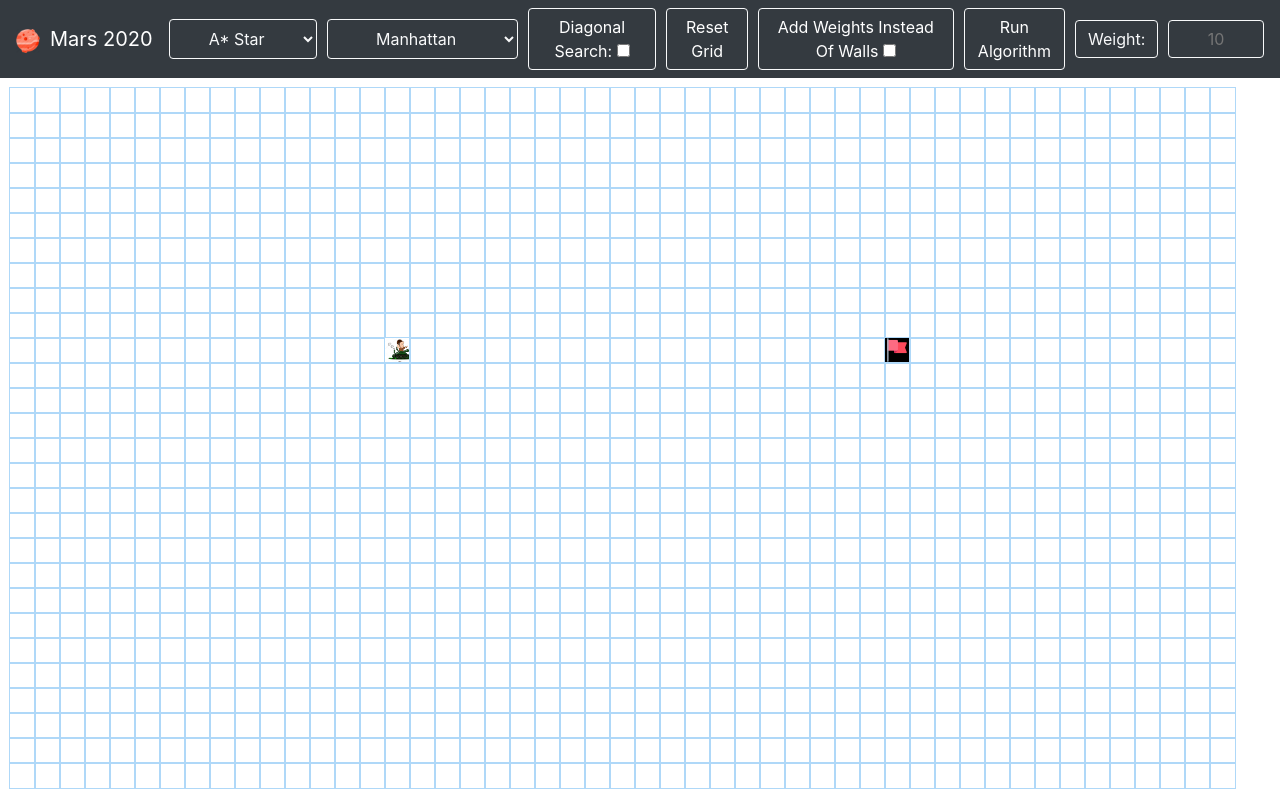
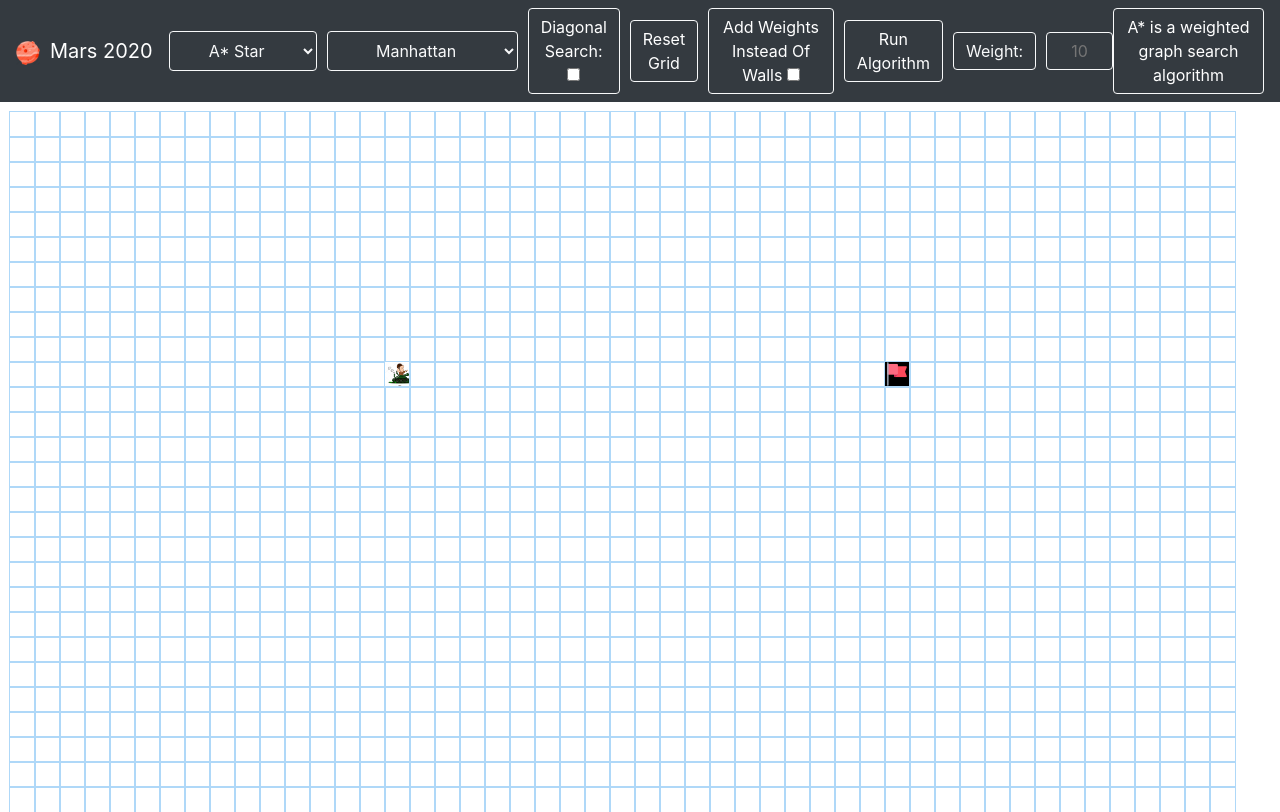
Before and after one commit to mavneeK/Mars-2020-Microsoft, a React (Create React App) app: page / in a window 1280 px wide. Built offline with nearby package versions, Linux system fonts and the light colour scheme; the HTML template or start-up script is replaced by a standard one.

Commit message:
Going for time and number of steps

```diff
--- a/src/Components/NavigationBar.jsx
+++ b/src/Components/NavigationBar.jsx
@@ -47,7 +47,7 @@ export default class NavigationBar extends React.Component {
                     <span style={{ marginRight: "10px", marginLeft: "10px" }} className="btn btn-dark border border-light text-light rounded">Weight:</span>
                     <input style={{ width: "10%" }} className="btn btn-dark border border-light text-light rounded" placeholder="10" id="weight" type="number" onChange={(event) => this.props.changeWeight(event.target.value)}>
                     </input>
-                    {/* <span className="btn btn-dark border border-light rounded" style={{ marginLeft: "auto" }}>{this.props.guideText}</span> */}
+                    <span className="btn btn-dark border border-light rounded" style={{ marginLeft: "auto" }}>{this.props.guideText}</span>
                 </nav>
             </div >
         )
--- a/src/PathFindingVisualizer/PathFindingVisualizer.jsx
+++ b/src/PathFindingVisualizer/PathFindingVisualizer.jsx
@@ -232,6 +232,10 @@ export default class PathFindingVisualizer extends Component {
             var h = document.getElementById('addWeights');
             h.disabled = false;
         }
+        if (newMethod === 'Dijkstra') {
+            var st = newMethod + " is a non-heuristic based weighted search algorithm";
+            this.setState({ guideText: st });
+        }
         this.setState({ searchMethod: newMethod });
     }
 
```
